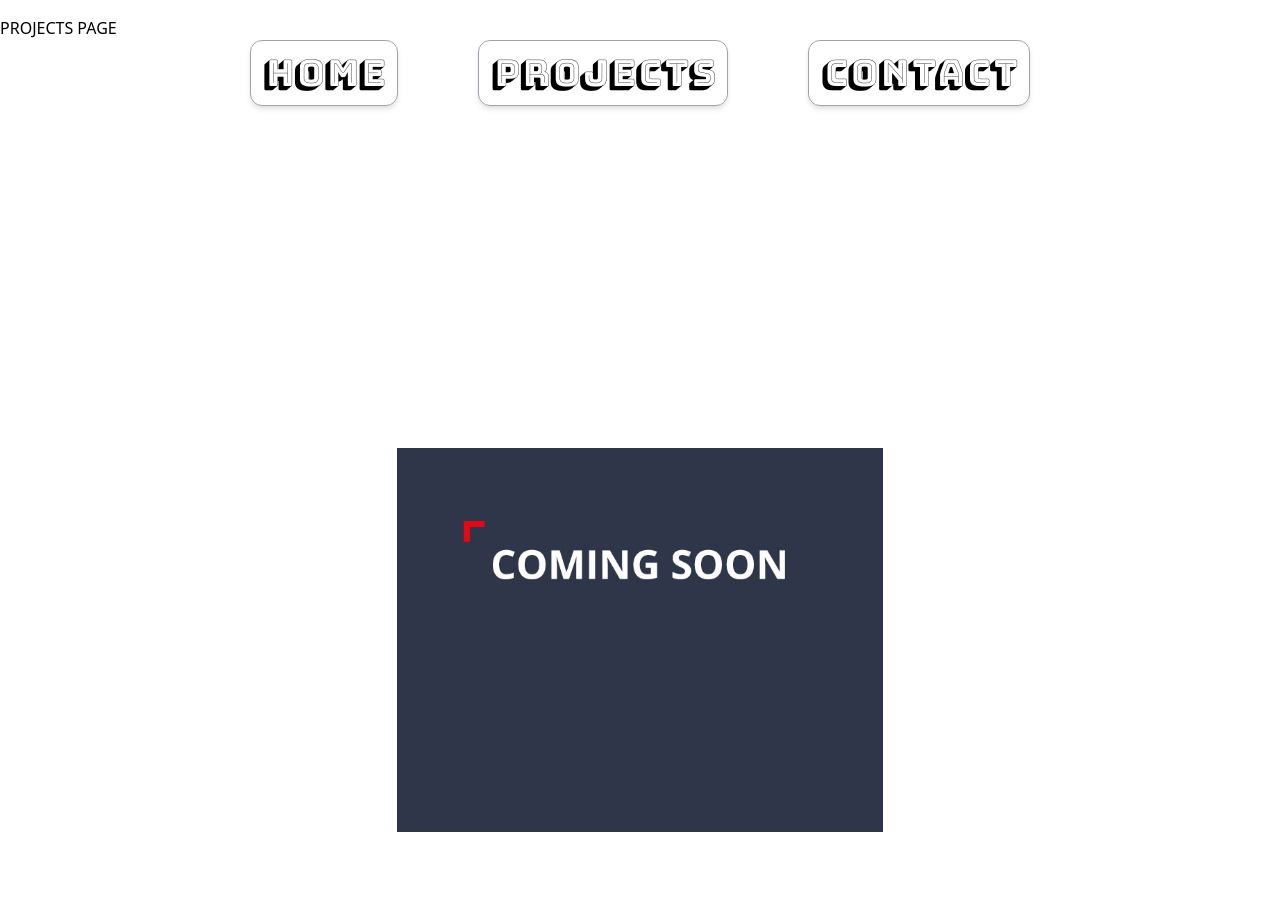
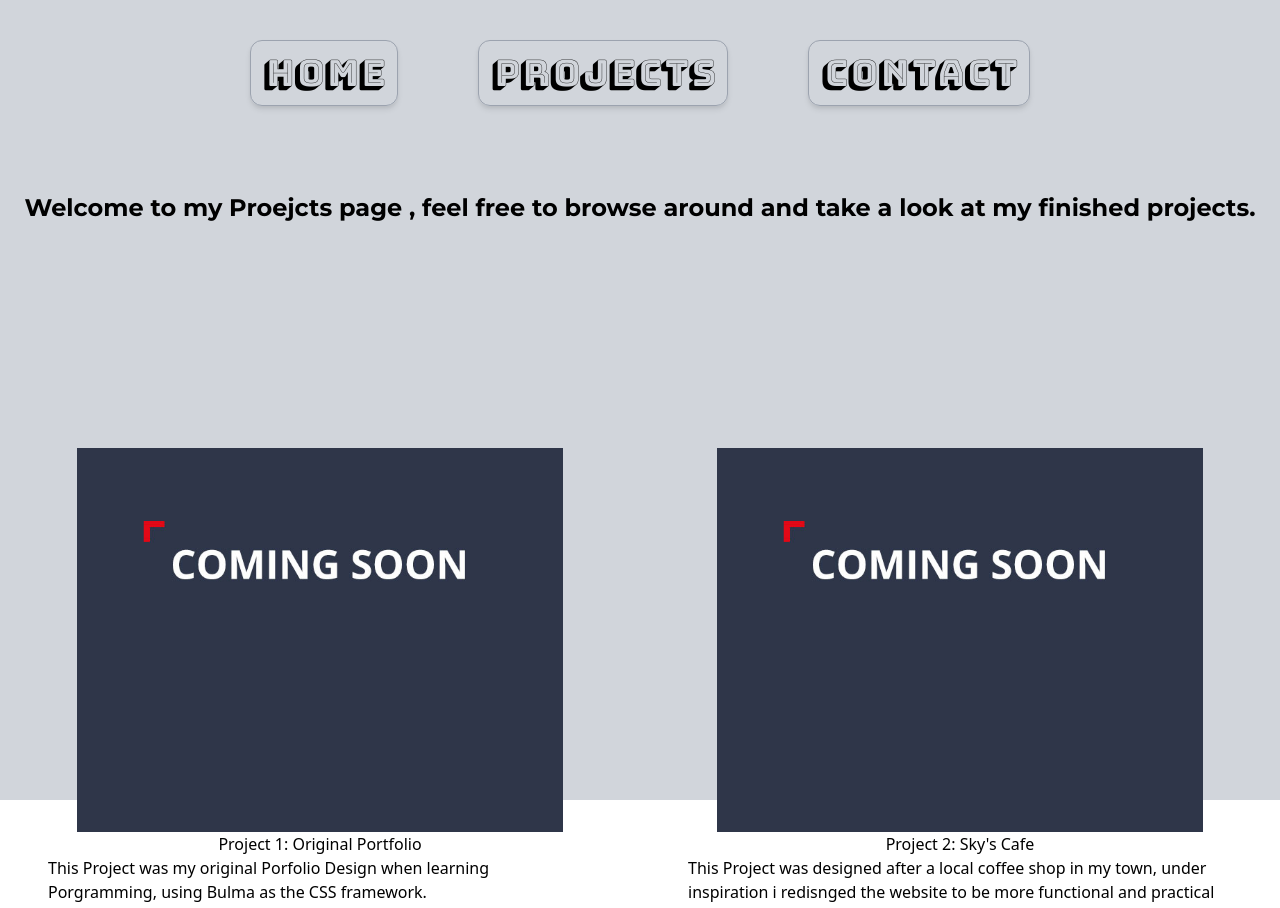
Before and after one commit to skystanoyevitch/sky-portfolio, a React (Create React App) app: page /Projects in a window 1280 px wide. Shown: the top 908 px of the page. Built offline with nearby package versions, Linux system fonts and the light colour scheme; a web font is replaced by a local one.

Commit message:
Updated Projects page skeleton

```diff
--- a/src/Page-components/Projects.js
+++ b/src/Page-components/Projects.js
@@ -2,20 +2,29 @@ import React from 'react'
 
 function Projects() {
     return (
-        <div className="container mx-auto py-4">
-            <div className="h-96">
-                <div>PROJECTS PAGE</div>
+        <div className="w-screen h-screen bg-gray-300">
+            <div className="container mx-auto h-screen py-4">
+                <div className="flex h-1/2 justify-center items-center">
+            <div className="text-center text-2xl font-montserrat">Welcome to my Proejcts page , feel free to browse around and take a look at my finished projects.</div>
 
             </div>
-                    <div className="flex flex-wrap -mx-3 overflow-hidden">
+                        <div className="flex overflow-hidden">
                             <div className="my-12 px-12 w-full overflow-hidden">
                                 <div className="h-96 text-center bg-coming-soon bg-contain bg-center bg-no-repeat" alt="coming soon.."/>
+                                <figcaption className="text-center">Project 1: Original Portfolio</figcaption>
+                                <p className="whitespace-normal">This Project was my original Porfolio Design when learning Porgramming, using Bulma as the CSS framework.</p>
                             </div>
                             <div className="my-12 px-12 w-full overflow-hidden">
                                 <div className="h-96 text-center bg-coming-soon bg-contain bg-center bg-no-repeat"></div>
+                                <figcaption className="text-center">Project 2: Sky's Cafe</figcaption>
+                                <p className="whitespace-normal">This Project was designed after a local coffee shop in my town,
+                                                                under inspiration i redisnged the website to be more
+                                                                functional and practical while keeping the cafe aesthetic and vibes present.</p>
                             </div>
                         </div>
             </div>
+        </div>
+
     )
 }
 
```
Lines whose indentation alone changed are shown as unchanged.
